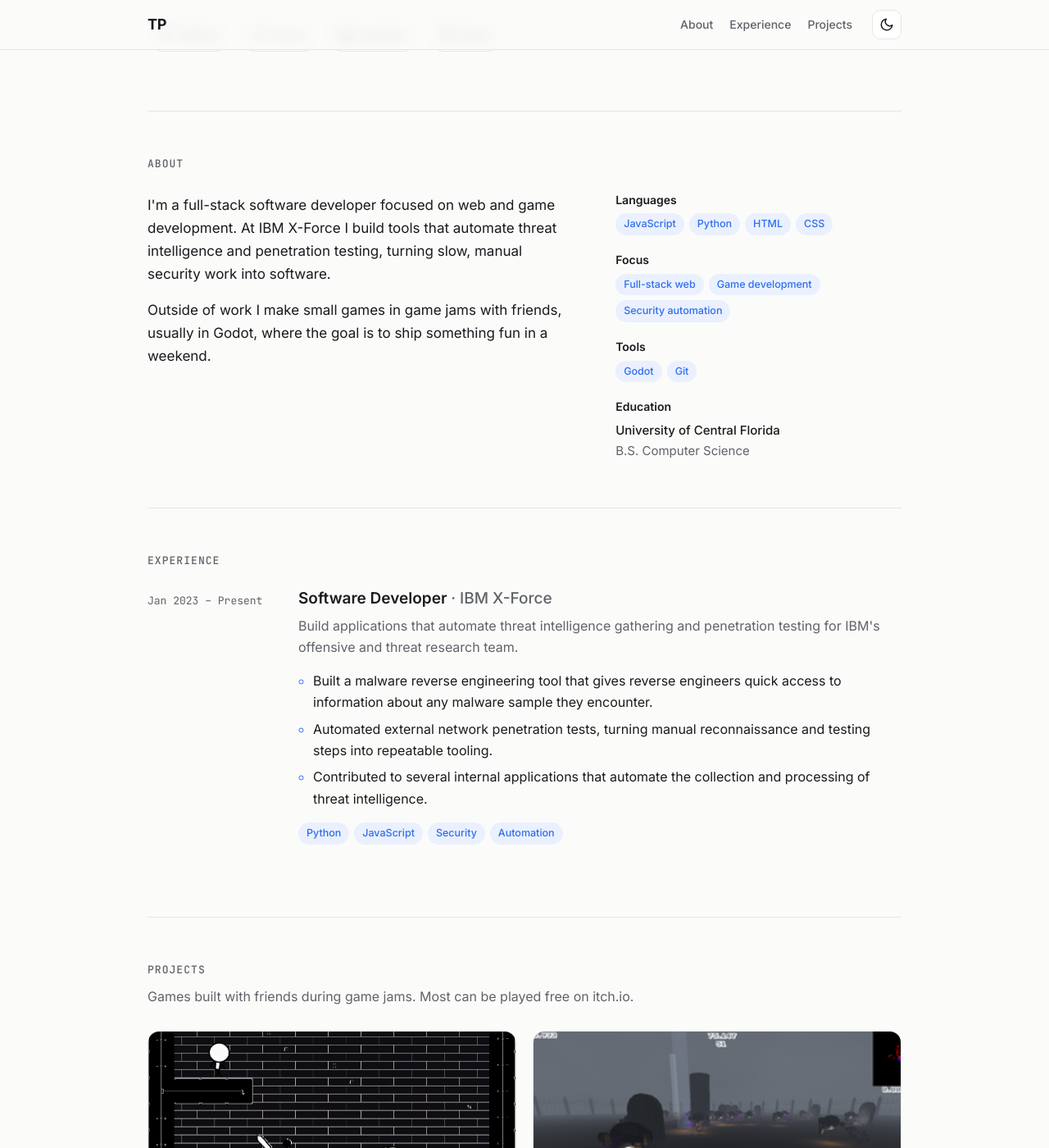
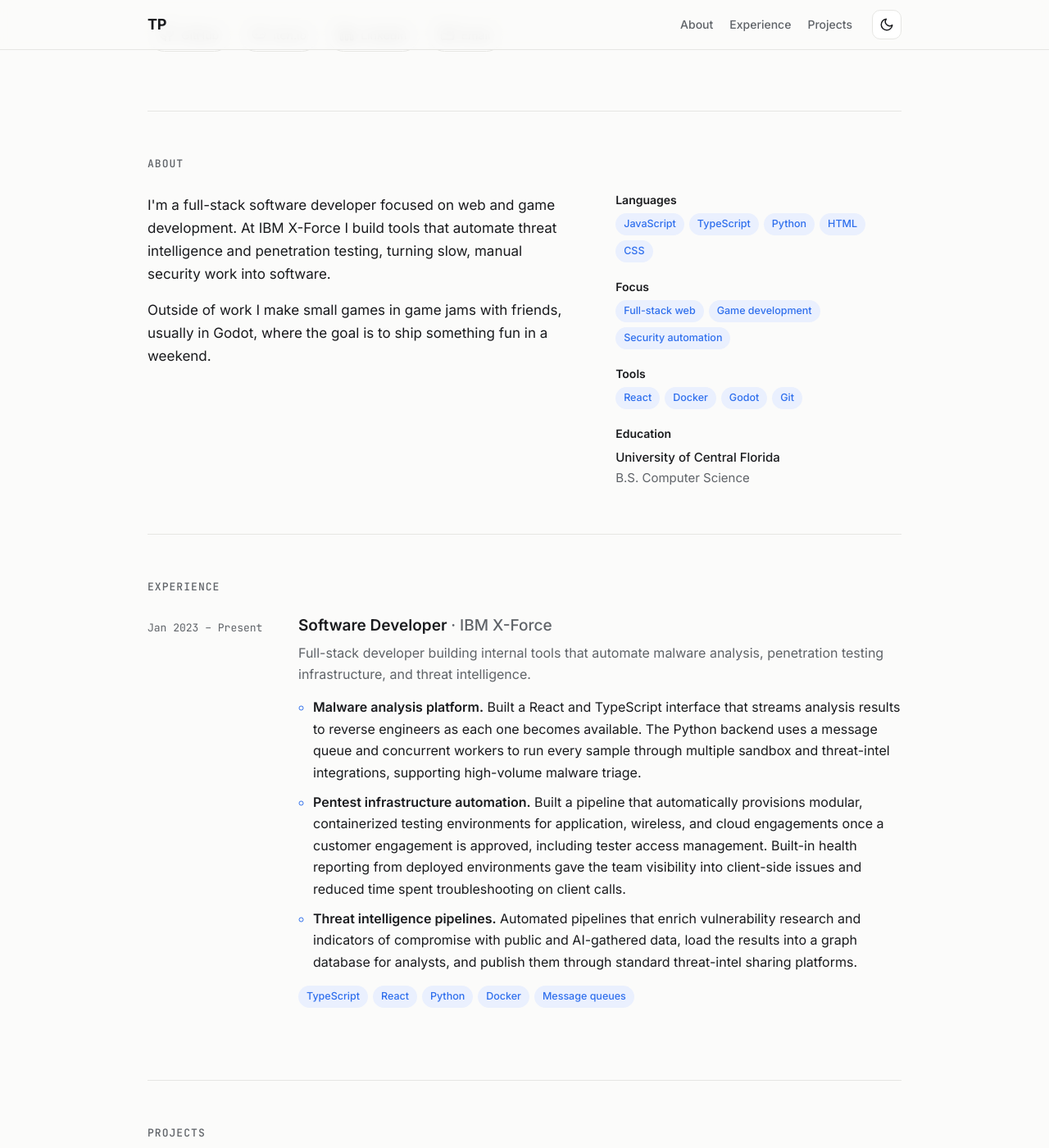
Before and after one commit to pearsonty9/pearsonty9.github.io, a Jekyll site: the page built from index.html, in a window 1280 px wide and 1400 px high, scrolled down 399 px. Shown: the whole window at 82% size. Built offline with Jekyll 4.4.1, drawn with Linux system fonts in a browser that asks for light colours.

Commit message:
Expand IBM X-Force experience highlights
Rewrite the role with detail on the malware analysis platform, pentest
infrastructure automation, remote health reporting, and threat intel
pipelines, kept at a general level. Render highlights as Markdown for
bold lead-ins and add TypeScript, React, and Docker to skills.

```diff
--- a/_data/experience.yml
+++ b/_data/experience.yml
@@ -1,17 +1,30 @@
 # Newest first. `end: Present` for a current role.
+# Highlights support Markdown (e.g. **bold** lead-ins).
 - company: IBM
   team: X-Force
   title: Software Developer
   start: Jan 2023
   end: Present
   summary: >-
-    Build applications that automate threat intelligence gathering and
-    penetration testing for IBM's offensive and threat research team.
+    Full-stack developer building internal tools that automate malware
+    analysis, penetration testing infrastructure, and threat intelligence.
   highlights:
-    - Built a malware reverse engineering tool that gives reverse engineers
-      quick access to information about any malware sample they encounter.
-    - Automated external network penetration tests, turning manual
-      reconnaissance and testing steps into repeatable tooling.
-    - Contributed to several internal applications that automate the
-      collection and processing of threat intelligence.
-  tags: [Python, JavaScript, Security, Automation]
+    - >-
+      **Malware analysis platform.** Built a React and TypeScript interface
+      that streams analysis results to reverse engineers as each one becomes
+      available. The Python backend uses a message queue and concurrent workers
+      to run every sample through multiple sandbox and threat-intel
+      integrations, supporting high-volume malware triage.
+    - >-
+      **Pentest infrastructure automation.** Built a pipeline that
+      automatically provisions modular, containerized testing environments for
+      application, wireless, and cloud engagements once a customer engagement
+      is approved, including tester access management. Built-in health
+      reporting from deployed environments gave the team visibility into
+      client-side issues and reduced time spent troubleshooting on client calls.
+    - >-
+      **Threat intelligence pipelines.** Automated pipelines that enrich
+      vulnerability research and indicators of compromise with public and
+      AI-gathered data, load the results into a graph database for analysts,
+      and publish them through standard threat-intel sharing platforms.
+  tags: [TypeScript, React, Python, Docker, Message queues]
--- a/_data/profile.yml
+++ b/_data/profile.yml
@@ -9,11 +9,11 @@ bio:
 
 skills:
   - group: Languages
-    items: [JavaScript, Python, HTML, CSS]
+    items: [JavaScript, TypeScript, Python, HTML, CSS]
   - group: Focus
     items: [Full-stack web, Game development, Security automation]
   - group: Tools
-    items: [Godot, Git]
+    items: [React, Docker, Godot, Git]
 
 education:
   - school: University of Central Florida
--- a/assets/css/style.css
+++ b/assets/css/style.css
@@ -156,7 +156,8 @@ h1, h2, h3 { line-height: 1.2; margin: 0; }
 .job .at { color: var(--muted); font-weight: 500; }
 .job p { margin: 8px 0 0; color: var(--muted); }
 .highlights { margin: 14px 0 16px; padding-left: 18px; }
-.highlights li { margin-bottom: 6px; }
+.highlights li { margin-bottom: 10px; }
+.highlights strong { color: var(--text); font-weight: 600; }
 .highlights li::marker { color: var(--accent); }
 
 /* Projects */
--- a/index.html
+++ b/index.html
@@ -47,7 +47,7 @@ layout: default
         <h3>{{ job.title }} <span class="at">· {{ job.company }}{% if job.team %} {{ job.team }}{% endif %}</span></h3>
         {% if job.summary %}<p>{{ job.summary }}</p>{% endif %}
         {% if job.highlights %}
-        <ul class="highlights">{% for h in job.highlights %}<li>{{ h }}</li>{% endfor %}</ul>
+        <ul class="highlights">{% for h in job.highlights %}<li>{{ h | markdownify | remove: "<p>" | remove: "</p>" }}</li>{% endfor %}</ul>
         {% endif %}
         {% if job.tags %}<ul class="chips">{% for t in job.tags %}<li>{{ t }}</li>{% endfor %}</ul>{% endif %}
       </div>
```
